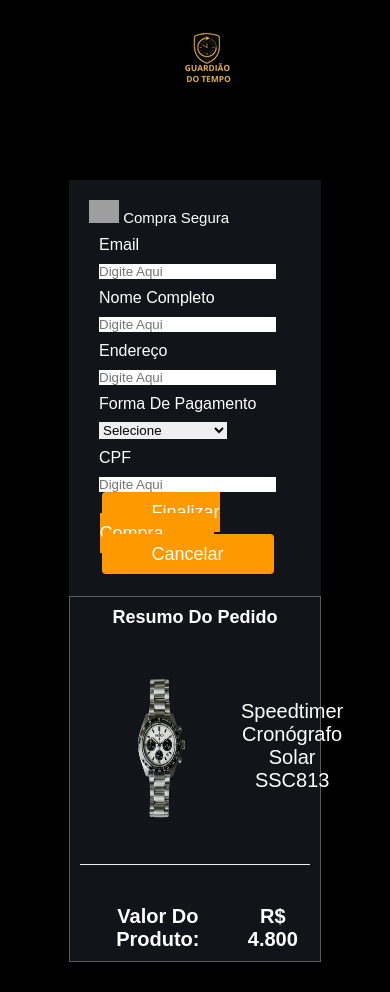
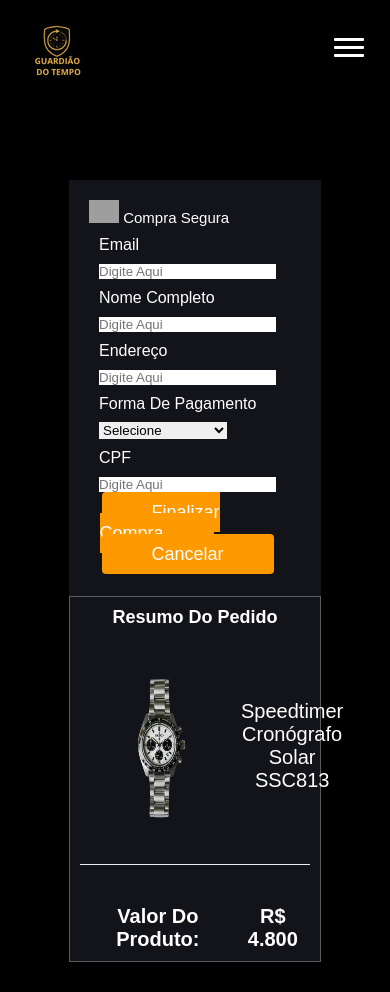
Before and after one commit to NicolasSilva09/Guardiao-do-Tempo, a plain HTML site: page compra1.html in a window 390 px wide. Drawn offline with Linux system fonts and the light colour scheme; grey boxes are pictures that could not be loaded.

Commit message:
Ajustando responsividade do header na seção de compra

```diff
--- a/compra1.html
+++ b/compra1.html
@@ -23,6 +23,13 @@
                 <a href="index.html">Produtos</a>
                 <a href="index.html">Avaliação</a>
             </nav>
+
+            <!-- menu responsivo hamburgue -->
+            <div class="hamburguer">
+                <span class="barra"></span>
+                <span class="barra"></span>
+                <span class="barra"></span>
+            </div>
 
             <div class="icons">
                 <img width="30" height="30" src="https://img.icons8.com/ios-filled/30/ffffff/search--v1.png"
@@ -96,6 +103,6 @@
         </div>
 
     </div>
-
+    <script src="src/js/script.js"></script>
 </html>
 </body>
--- a/src/css/compra1.css
+++ b/src/css/compra1.css
@@ -239,3 +239,75 @@ header section {
     width: 80%;
     margin-bottom: 10px;
 }
+/* --- Menu Hamburguer --- */
+.hamburguer {
+    cursor: pointer;
+    position: relative;
+    /* Pode ser necessário para z-index */
+    z-index: 100;
+    /* Garante que fique acima de outros elementos */
+    display: none;
+    /* Esconde o hambúrguer por padrão em telas grandes */
+}
+
+.barra {
+    display: block;
+    width: 3rem;
+    height: .3rem;
+    background: var(--colorFont1, white);
+    /* Usando um fallback para a cor */
+    margin: .5rem auto;
+    border-radius: 1px;
+    transition: all .3s ease-in-out;
+    /* Transição para as barras */
+}
+
+.hamburguer {
+    display: none;
+}
+@media (max-width: 768px) {
+
+        .logo1 {
+        margin: 0;
+        height: 6.5rem;
+        width: 55%;
+    }
+
+    .navbar {
+        position: absolute;
+        top: 100%;
+        background: var(--black);
+        width: 100%;
+        height: 0;
+        overflow: hidden;
+        z-index: 90;
+    }
+
+
+    .navbar.active {
+        height: auto;
+        max-height: 400px;
+        padding: 1rem 0 ;
+    }
+
+    .icons {
+        display: none;
+    }
+
+    .hamburguer {
+        display: block;
+        cursor: pointer;
+    }
+
+    .hamburguer.active .barra:first-child {
+        transform: translateY(8px) rotate(360deg) rotate(45deg)
+    }
+
+    .hamburguer.active .barra:nth-child(2) {
+        opacity: 0;
+    }
+
+    .hamburguer.active .barra:last-child {
+        transform: translateY(-8px) rotate(-360deg) rotate(-45deg)
+    }
+}
--- a/src/css/compra2.css
+++ b/src/css/compra2.css
@@ -240,3 +240,75 @@ header section {
     width: 80%;
     margin-bottom: 10px;
 }
+/* --- Menu Hamburguer --- */
+.hamburguer {
+    cursor: pointer;
+    position: relative;
+    /* Pode ser necessário para z-index */
+    z-index: 100;
+    /* Garante que fique acima de outros elementos */
+    display: none;
+    /* Esconde o hambúrguer por padrão em telas grandes */
+}
+
+.barra {
+    display: block;
+    width: 3rem;
+    height: .3rem;
+    background: var(--colorFont1, white);
+    /* Usando um fallback para a cor */
+    margin: .5rem auto;
+    border-radius: 1px;
+    transition: all .3s ease-in-out;
+    /* Transição para as barras */
+}
+
+.hamburguer {
+    display: none;
+}
+@media (max-width: 768px) {
+
+        .logo1 {
+        margin: 0;
+        height: 6.5rem;
+        width: 55%;
+    }
+
+    .navbar {
+        position: absolute;
+        top: 100%;
+        background: var(--black);
+        width: 100%;
+        height: 0;
+        overflow: hidden;
+        z-index: 90;
+    }
+
+
+    .navbar.active {
+        height: auto;
+        max-height: 400px;
+        padding: 1rem 0 ;
+    }
+
+    .icons {
+        display: none;
+    }
+
+    .hamburguer {
+        display: block;
+        cursor: pointer;
+    }
+
+    .hamburguer.active .barra:first-child {
+        transform: translateY(8px) rotate(360deg) rotate(45deg)
+    }
+
+    .hamburguer.active .barra:nth-child(2) {
+        opacity: 0;
+    }
+
+    .hamburguer.active .barra:last-child {
+        transform: translateY(-8px) rotate(-360deg) rotate(-45deg)
+    }
+}
--- a/src/css/compra3.css
+++ b/src/css/compra3.css
@@ -240,3 +240,75 @@ header section {
     width: 80%;
     margin-bottom: 10px;
 }
+/* --- Menu Hamburguer --- */
+.hamburguer {
+    cursor: pointer;
+    position: relative;
+    /* Pode ser necessário para z-index */
+    z-index: 100;
+    /* Garante que fique acima de outros elementos */
+    display: none;
+    /* Esconde o hambúrguer por padrão em telas grandes */
+}
+
+.barra {
+    display: block;
+    width: 3rem;
+    height: .3rem;
+    background: var(--colorFont1, white);
+    /* Usando um fallback para a cor */
+    margin: .5rem auto;
+    border-radius: 1px;
+    transition: all .3s ease-in-out;
+    /* Transição para as barras */
+}
+
+.hamburguer {
+    display: none;
+}
+@media (max-width: 768px) {
+
+        .logo1 {
+        margin: 0;
+        height: 6.5rem;
+        width: 55%;
+    }
+
+    .navbar {
+        position: absolute;
+        top: 100%;
+        background: var(--black);
+        width: 100%;
+        height: 0;
+        overflow: hidden;
+        z-index: 90;
+    }
+
+
+    .navbar.active {
+        height: auto;
+        max-height: 400px;
+        padding: 1rem 0 ;
+    }
+
+    .icons {
+        display: none;
+    }
+
+    .hamburguer {
+        display: block;
+        cursor: pointer;
+    }
+
+    .hamburguer.active .barra:first-child {
+        transform: translateY(8px) rotate(360deg) rotate(45deg)
+    }
+
+    .hamburguer.active .barra:nth-child(2) {
+        opacity: 0;
+    }
+
+    .hamburguer.active .barra:last-child {
+        transform: translateY(-8px) rotate(-360deg) rotate(-45deg)
+    }
+}
```
Also changed, not shown: compra2.html (+8 -1 lines), compra3.html (+8 -1 lines).
